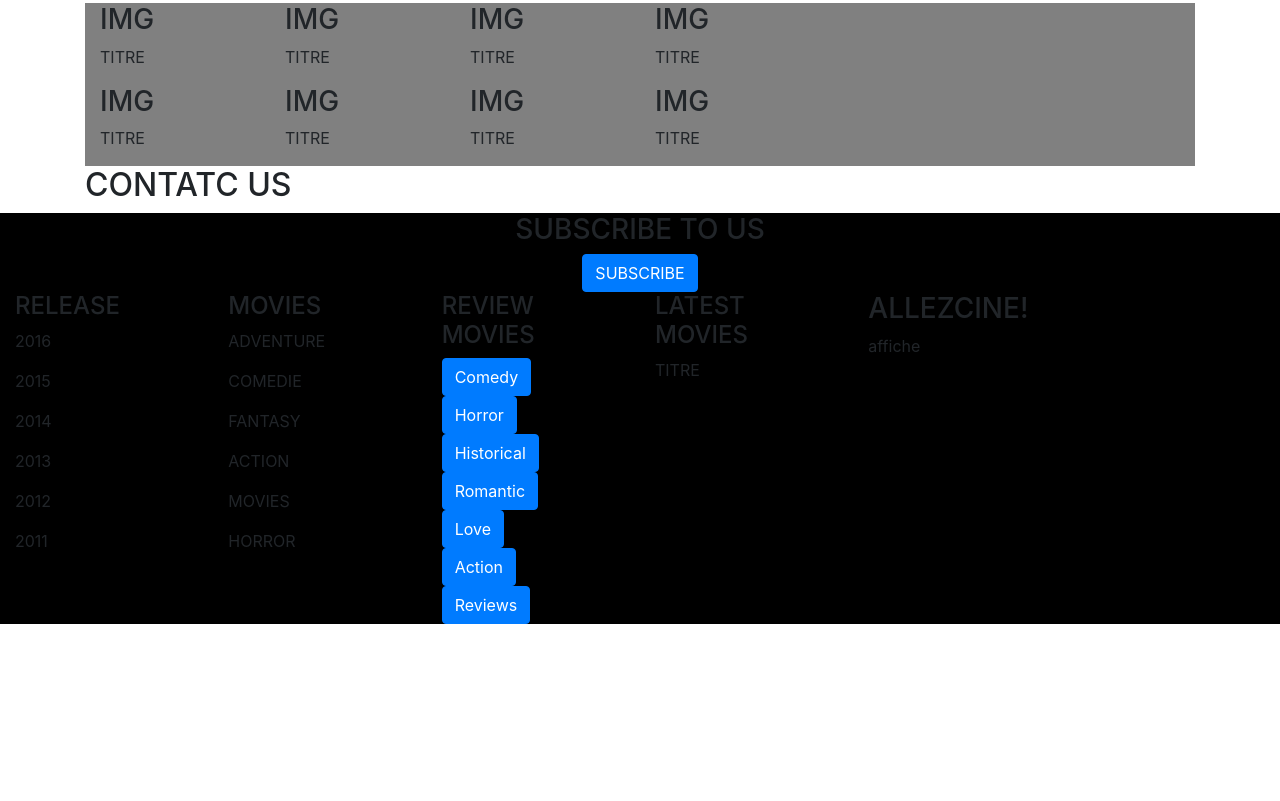
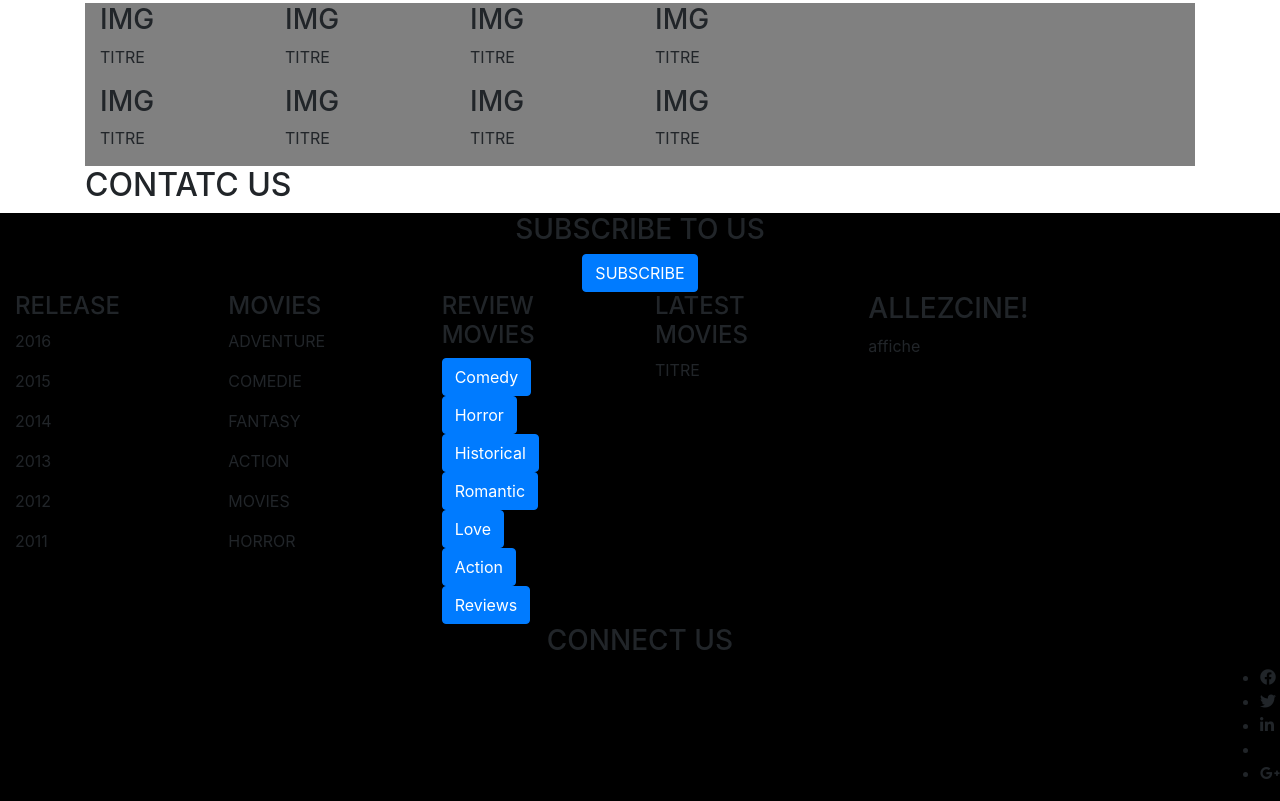
Before and after one commit to Goudmant/frontend-AllezCine, a plain HTML site: page index.html in a window 1280 px wide. Shown: the part 747-1548 px from the top of the page. Before the commit the page ends 1371 px from the top, so only its background shows below. Drawn offline with nearby package versions, Linux system fonts and the light colour scheme.

Commit message:
htmlbienavancer

```diff
--- a/index.html
+++ b/index.html
@@ -239,6 +239,19 @@
                     <img>affiche</img>
                 </div>
             </div>
+
+            <div class="text-center">
+                <h3>CONNECT US</h3>
+            </div>
+            <div class="row justify-content-end align-items-center">
+                <ul>
+                    <li><i class="fab fa-facebook-f"></i></li>
+                    <li><i class="fab fa-twitter"></i></li>
+                    <li><i class="fab fa-linkedin-in"></i></li>
+                    <li></li>
+                    <li><i class="fab fa-google-plus-g"></i></li>
+                </ul>
+            </div>
         </div>
 
     </footer>
```
